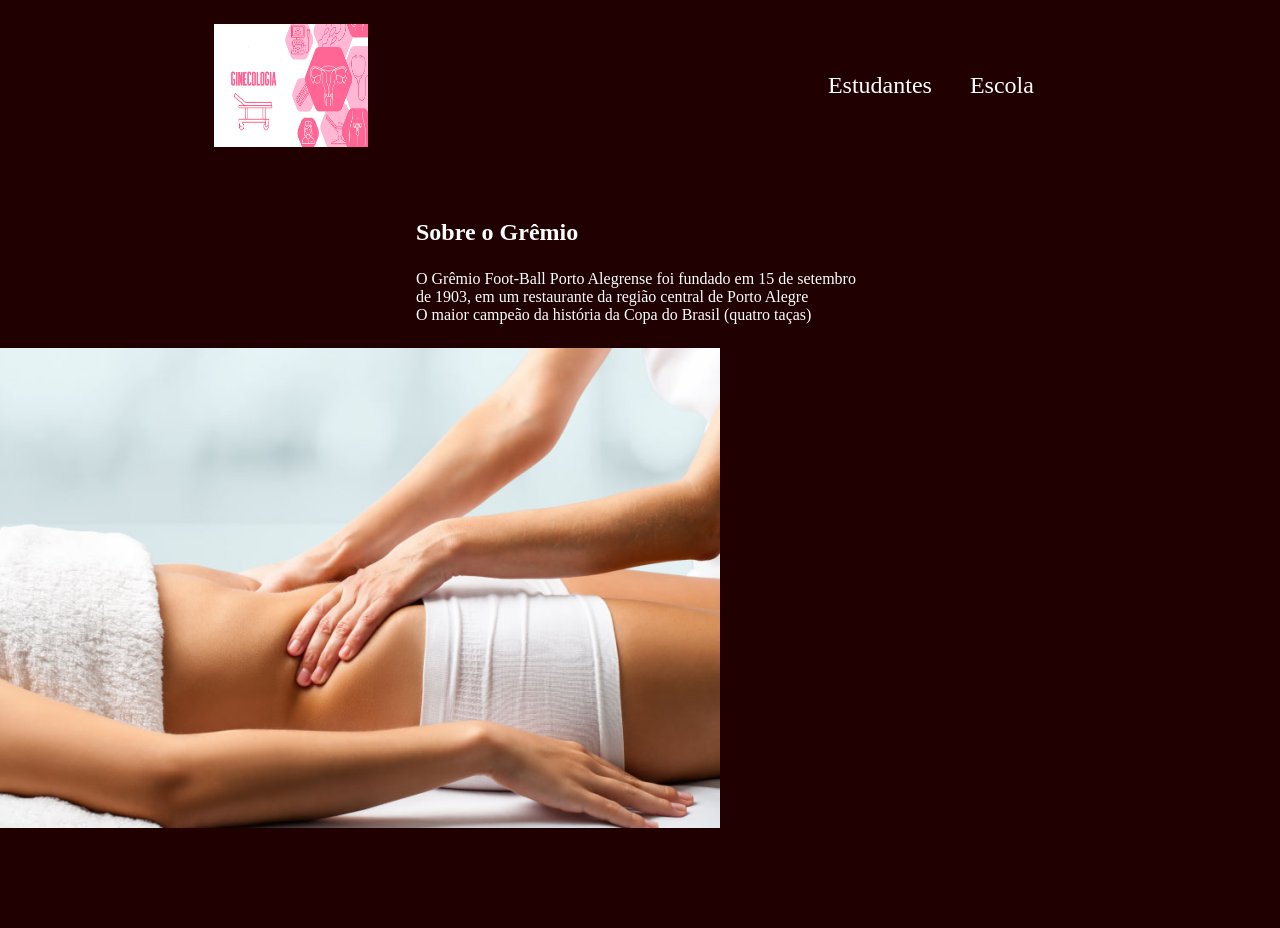
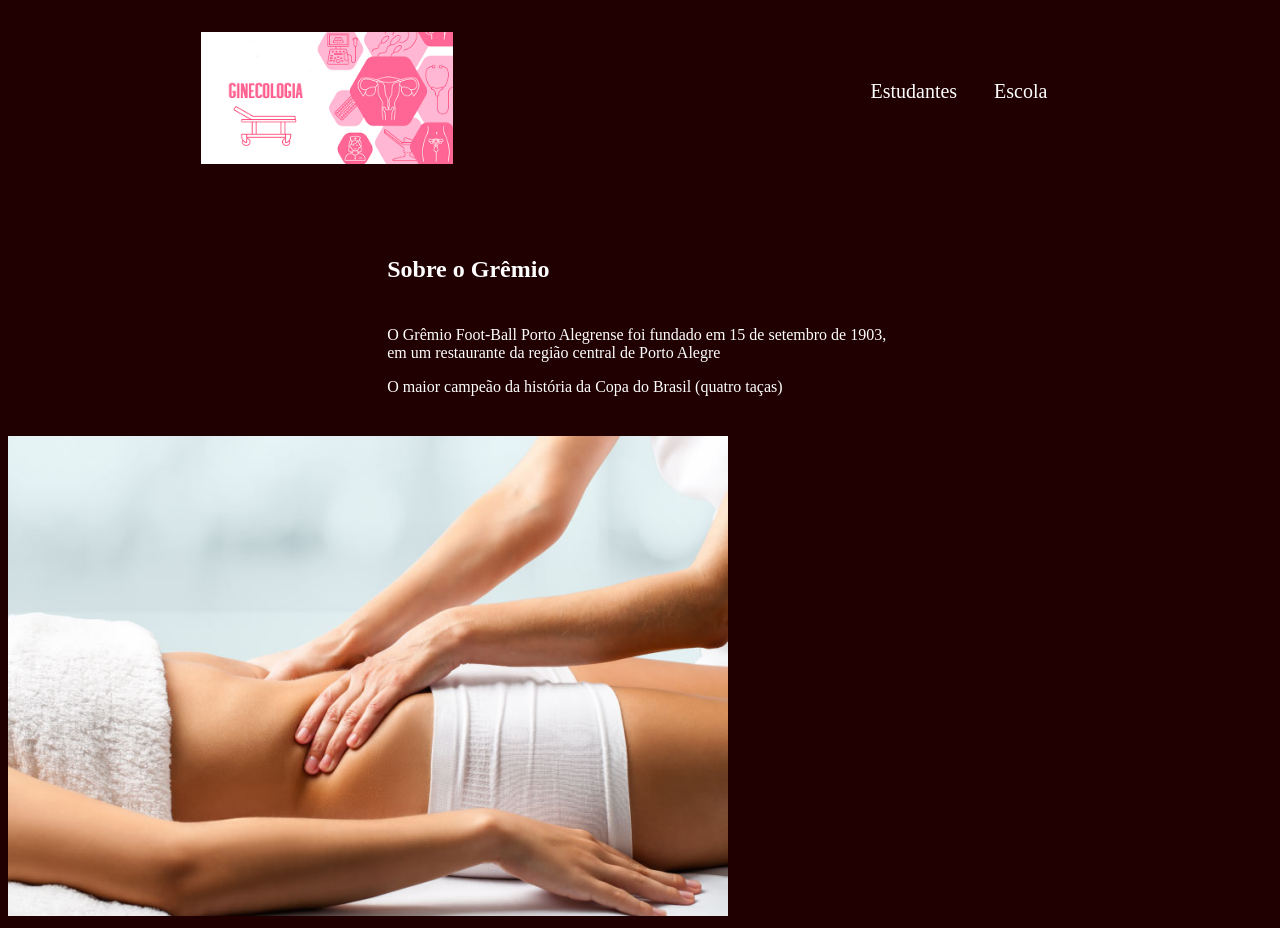
Before and after one commit to ferzapa17/ferzapa17.github.io, a plain HTML site: page index.html in a window 1280 px wide. Before the commit the page ends 832 px from the top, so only its background shows below. Drawn offline with Linux system fonts and the light colour scheme.

Commit message:
Update style.css

```diff
--- a/style.css
+++ b/style.css
@@ -4,7 +4,7 @@ body {
 }
 
 .cabecalho-imagem {
-    width: 12%;
+    width: 20%;
 }
 
 .cabecalho {
@@ -19,12 +19,12 @@ body {
     display: inline-block;
     margin: 0 016px;
     padding: 24px 0;
-    font-size: 24px;
+    font-size: 20px;
 }
 
 * {
-    margin: 0;
-    padding: 0;
+    margin: 3;
+    padding: 2;
 }
 
 escola.imagem {
@@ -42,9 +42,13 @@ escola.imagem {
 }
 
 .escola-conteudo {
-    width: 35%;
+    width: 40%;
 }
 
 .escola-titulo {
     padding: 24px 0;
 }
+
+a {
+    color: white;
+}
```
